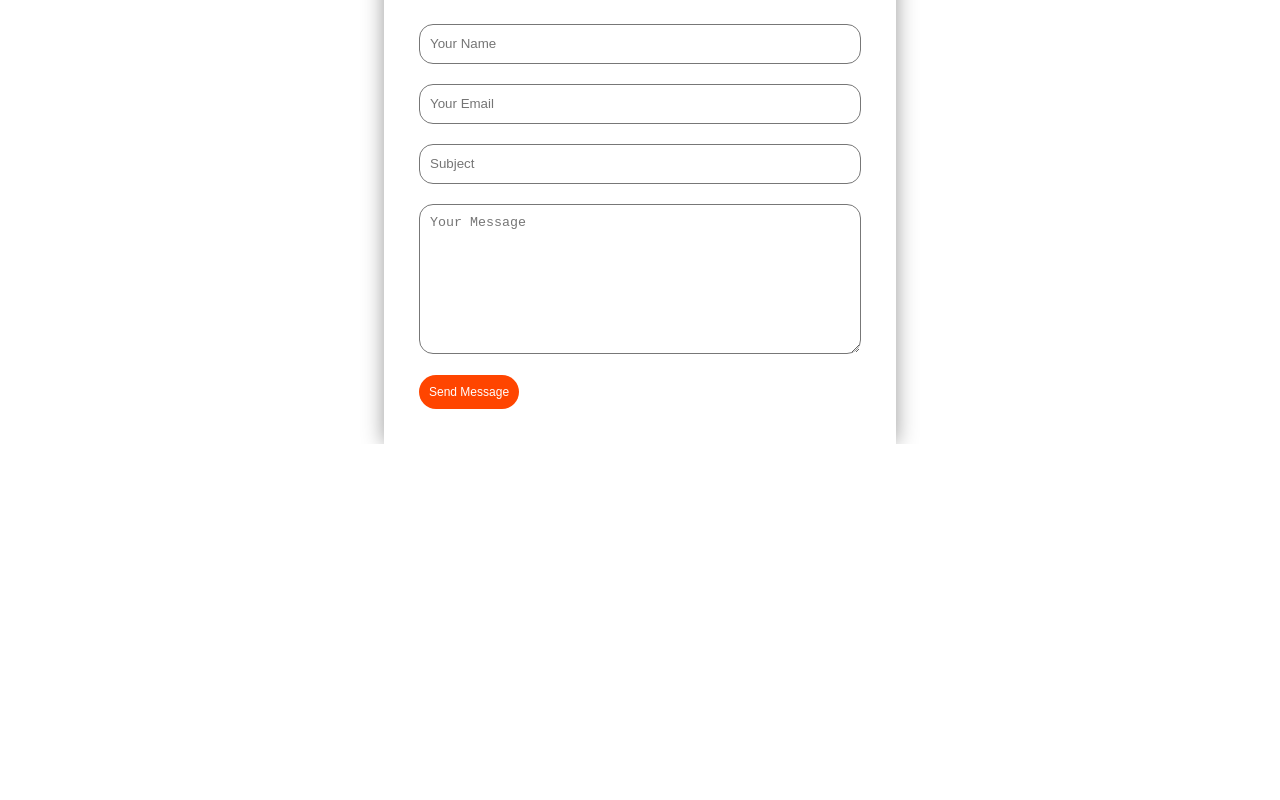
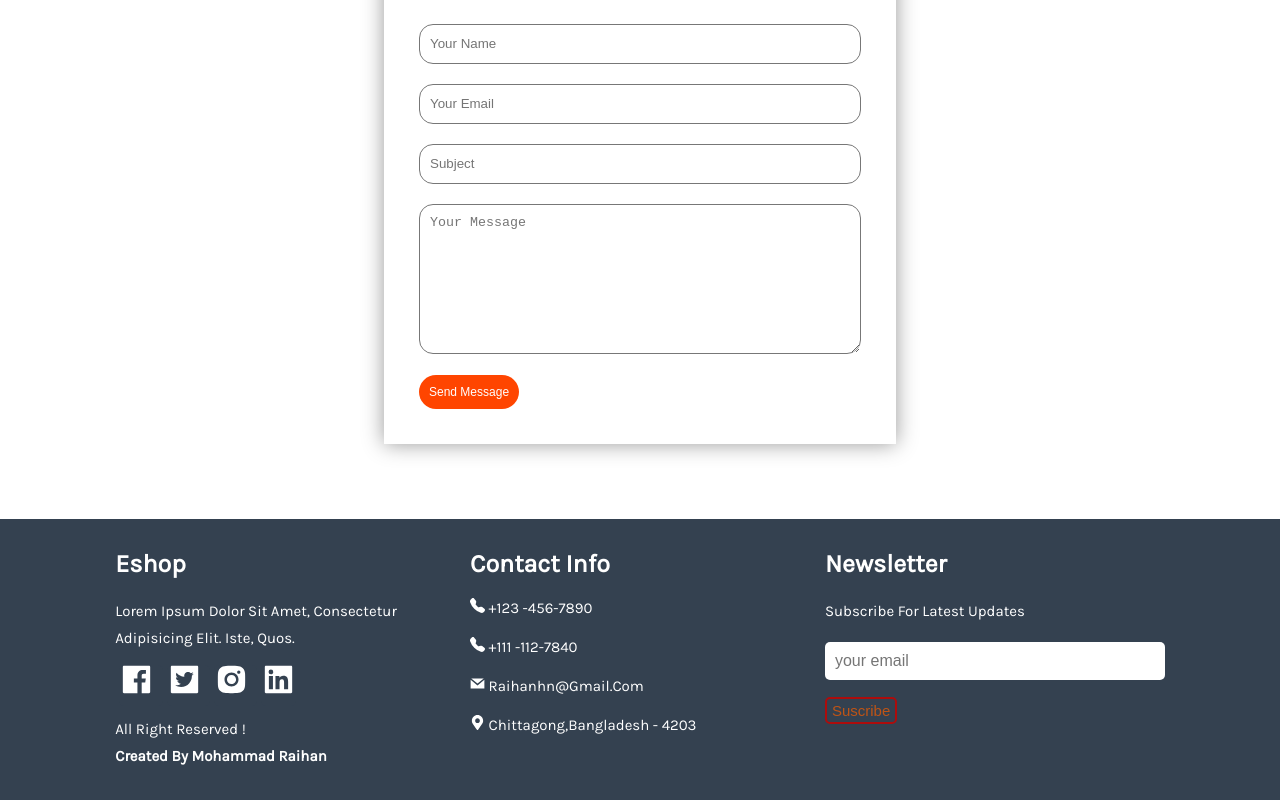
Before and after one commit to Raihanhn/Ecommerce-site, a React (Vite) app: page / in a window 1280 px wide. Shown: the part 4672-5472 px from the top of the page. Before the commit the page ends 5116 px from the top, so only its background shows below. Built offline with nearby package versions, Linux system fonts and the light colour scheme.

Commit message:
6th commit

```diff
--- a/src/App.css
+++ b/src/App.css
@@ -462,9 +462,81 @@ form{
   cursor: pointer;
 }
 
+/* -------------------------------------CONTACT CSS END----------------------------- */
 
 
 
 
 
-/* -------------------------------------CONTACT CSS END----------------------------- */
+/* -------------------------------FOOTER START----------------------------------- */
+
+.footer{
+  background: #344150;
+  margin-top: 530px;
+}
+
+.footer .box-container{
+  display: grid;
+  grid-template-columns: repeat(auto-fit, minmax(25rem, 1fr));
+  gap:1.5rem;
+}
+
+.footer .box-container .box h3{
+  font-size: 2.5rem;
+  color: #fff;
+  padding: 1rem 0;
+}
+
+.footer .box-container .box .links{
+  display: block;
+  font-size: 1.5rem;
+  color: #fff;
+  padding: 1rem 0;
+}
+
+.footer .box-container .box p{
+  line-height: 1.8;
+  font-size: 1.5rem;
+  color: #fff;
+  padding: 1rem 0;
+}
+
+.footer .box-container .box .links {
+  color: #fff;
+  padding-right: .5rem;
+}
+
+.footer .box-container .box .links:hover{
+  padding-right: 2rem;
+}
+
+
+.footer .box-container .box .share a{
+  height: 4rem;
+  width: 4rem;
+  line-height: 4rem;
+  border-radius: .5rem;
+  font-size: 3.5rem;
+  color: #fff;
+  margin-left: .4rem;
+  background: #344150;
+  text-align: center;
+}
+
+.footer .box-container .box .share a:hover{
+  color: #fff;
+}
+
+.footer .box-container .box .email{
+  width: 100%;
+  margin: .7rem 0;
+  padding: 1rem;
+  border-radius: .5rem;
+  background: #fff;
+  font-size: 1.6rem;
+  color: var(--bgcolor);
+  text-transform: none;
+}
+
+
+/* -------------------------------FOOTER END----------------------------------- */
--- a/src/App.jsx
+++ b/src/App.jsx
@@ -1,5 +1,6 @@
 import './App.css'
 import Contact from './components/Contact'
+import Footer from './components/Footer'
 import Home from './components/Home'
 import Navbar from "./components/Navbar/Navbar"
 import Product from './components/Product'
@@ -14,6 +15,7 @@ function App() {
       <Product/>
       <Review/>
       <Contact/>
+      <Footer/>
     </div>
   )
 }
--- /dev/null
+++ b/src/components/Footer.jsx
@@ -0,0 +1,56 @@
+import React from 'react'
+import { AiFillFacebook } from 'react-icons/ai';
+import { AiFillTwitterSquare } from 'react-icons/ai';
+import { AiFillInstagram } from 'react-icons/ai';
+import { AiFillLinkedin } from 'react-icons/ai';
+import { BsFillTelephoneFill } from 'react-icons/bs';
+import { GrMail } from 'react-icons/gr';
+import { FaMapMarkerAlt } from 'react-icons/fa';
+
+const Footer = () => {
+  return (
+    <section className="footer">
+      <div className="box-container">
+
+        <div className="box">
+            <h3> Eshop </h3>
+            <p>Lorem ipsum dolor sit amet, consectetur adipisicing elit. Iste, quos.</p>
+            <div className="share">
+                <a href="#"> <AiFillFacebook/> </a>
+                <a href="#"> <AiFillTwitterSquare /> </a>
+                <a href="#"> <AiFillInstagram /> </a>
+                <a href="#"> <AiFillLinkedin /> </a>
+            </div>
+            <p>all right reserved ! <br/> <strong>created by mohammad Raihan</strong> </p>
+        </div>
+
+       <div class="box">
+        <h3> contact info</h3>
+        <a href="#" className="links"> <BsFillTelephoneFill/> +123 -456-7890</a>
+        <a href="#" className="links"> <BsFillTelephoneFill/> +111 -112-7840</a>
+        <a href="#" className="links"> <GrMail/> Raihanhn@gmail.com</a>
+        <a href="#" className="links"> <FaMapMarkerAlt/> chittagong,Bangladesh - 4203</a>
+        </div>
+
+        <div className="box">
+           <h3> newsletter</h3>
+           <p>subscribe for latest updates</p>
+           <input type="email" placeholder="your email" className="email"/>
+           <input type="submit" value="suscribe" className="mybtn"/>
+
+          </div>
+
+
+
+
+
+
+
+
+
+      </div>
+    </section>
+  )
+}
+
+export default Footer
```
